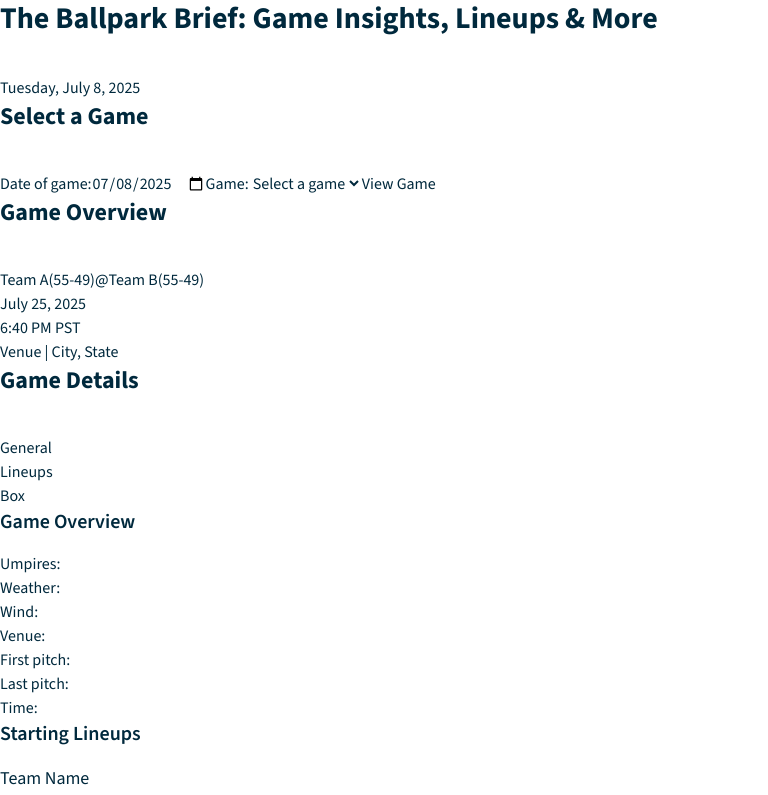
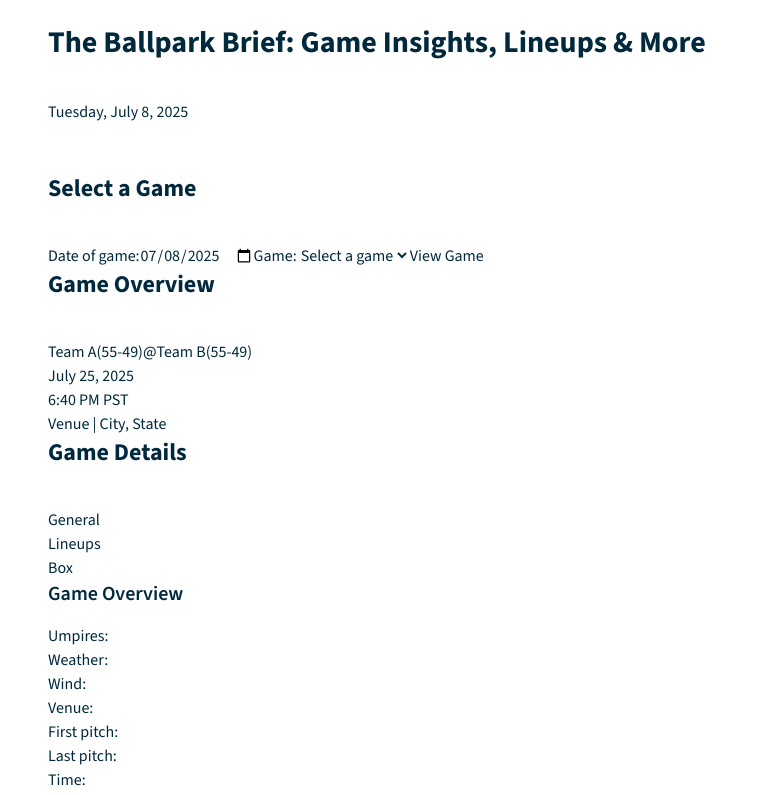
Before and after one commit to hannahkim313/the-ballpark-brief, a Next.js app: page / in a window 1280 px wide. Shown: the top 795 px of the page, without its empty margins (0-768 px from the left). Built offline with nearby package versions, Linux system fonts and the light colour scheme.

Commit message:
Create utility classes for content padding

```diff
--- a/app/globals.css
+++ b/app/globals.css
@@ -2,9 +2,6 @@
 
 @theme {
   --color-primary-900: #00293d;
-}
-
-@layer utilities {
 }
 
 @layer base {
@@ -42,3 +39,11 @@
     @apply mb-3 text-base font-medium text-balance md:mb-4;
   }
 }
+
+@utility px-content {
+  @apply px-4 md:px-6 lg:px-8 xl:px-12;
+}
+
+@utility py-content {
+  @apply py-4 md:py-6;
+}
--- a/app/page.tsx
+++ b/app/page.tsx
@@ -4,7 +4,7 @@ import GameTabs from '@/components/GameTabs';
 
 const Page = () => {
   return (
-    <div>
+    <div className="px-content py-content">
       <GameSelector />
       <GameOverview />
       <GameTabs />
--- a/components/Header.tsx
+++ b/components/Header.tsx
@@ -10,7 +10,7 @@ const Header = () => {
   const todaysFullDate = today.toLocaleDateString(undefined, dateOptions);
 
   return (
-    <header>
+    <header className="px-content py-content">
       <h1>The Ballpark Brief: Game Insights, Lineups & More</h1>
       <p>{todaysFullDate}</p>
     </header>
```
